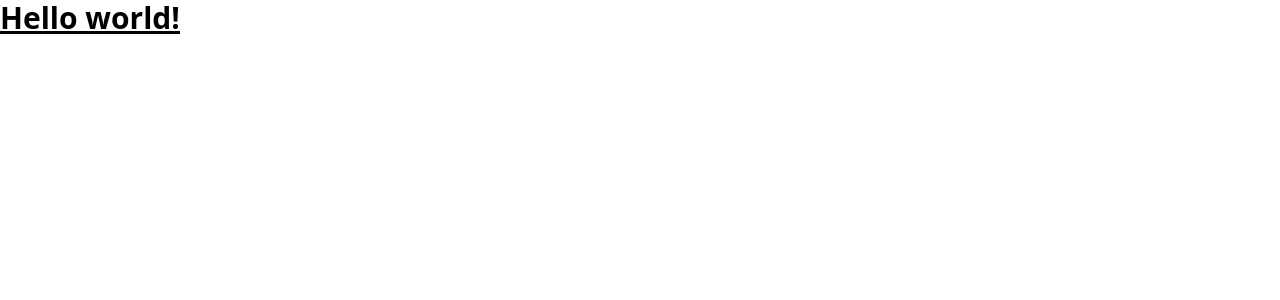
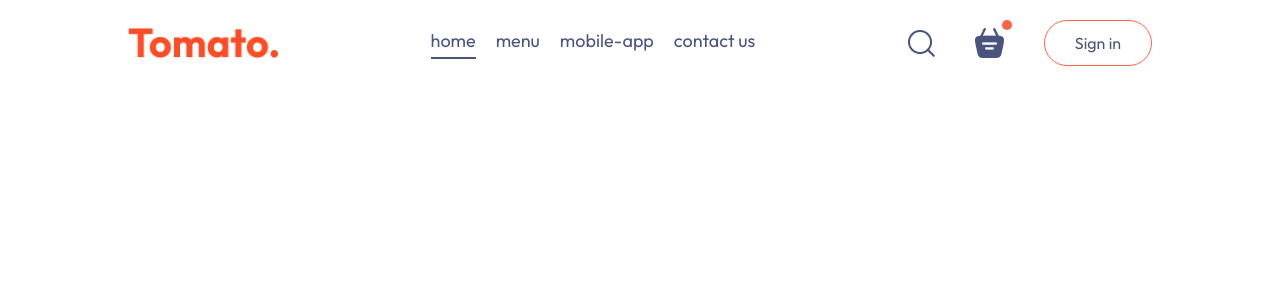
Before and after one commit to EvelinAlvarado/food-delivery-app-responsive, a React (Vite) app: page / in a window 1280 px wide. Shown: the top 300 px of the page. Built offline with nearby package versions, Linux system fonts and the light colour scheme.

Commit message:
Added NavBar component

```diff
--- a/index.html
+++ b/index.html
@@ -4,6 +4,13 @@
     <meta charset="UTF-8" />
     <link rel="icon" type="image/svg+xml" href="/vite.svg" />
     <meta name="viewport" content="width=device-width, initial-scale=1.0" />
+    <!-- fonts -->
+    <link rel="preconnect" href="https://fonts.googleapis.com" />
+    <link rel="preconnect" href="https://fonts.gstatic.com" crossorigin />
+    <link
+      href="https://fonts.googleapis.com/css2?family=Outfit:wght@100..900&display=swap"
+      rel="stylesheet"
+    />
     <title>Food Delivery</title>
   </head>
   <body class="min-h-screen">
--- a/src/App.jsx
+++ b/src/App.jsx
@@ -1,5 +1,11 @@
+import { NavBar } from "./components/NavBar/NavBar";
+
 function App() {
-  return <h1 className="text-3xl font-bold underline">Hello world!</h1>;
+  return (
+    <div className="w-4/5 xl:max-w-7xl mx-auto font-Outfit">
+      <NavBar />
+    </div>
+  );
 }
 
 export default App;
--- a/src/components/NavBar/NavBar.jsx
+++ b/src/components/NavBar/NavBar.jsx
@@ -0,0 +1,57 @@
+import { useState } from "react";
+import { assets } from "../../assets/image/assets.js";
+
+export const NavBar = () => {
+  const [menu, setMenu] = useState("home");
+
+  const active = "pb-[2px] border-b-2 border-solid border-Very-dark-grayish";
+
+  return (
+    <div className="py-5 px-0 flex justify-between items-center ">
+      {" "}
+      {/* navbar */}
+      <img className="w-[150px]" src={assets.logo} alt="Logo" />
+      {/* logo */}
+      <ul className="flex gap-5 text-lg text-Very-dark-grayish ">
+        {/* navbar-menu */}
+        <li
+          onClick={() => setMenu("home")}
+          className={`${menu === "home" ? active : ""} cursor-pointer`}
+        >
+          home
+        </li>
+        <li
+          onClick={() => setMenu("menu")}
+          className={`${menu === "menu" ? active : ""} cursor-pointer`}
+        >
+          menu
+        </li>
+        <li
+          onClick={() => setMenu("mobile-app")}
+          className={`${menu === "mobile-app" ? active : ""} cursor-pointer`}
+        >
+          mobile-app
+        </li>
+        <li
+          onClick={() => setMenu("contact-us")}
+          className={`${menu === "contact-us" ? active : ""} cursor-pointer`}
+        >
+          contact us
+        </li>
+      </ul>
+      <div className="flex items-center gap-10">
+        {/* navbar-right */}
+        <img src={assets.search_icon} alt="" />
+        <div className="relative">
+          {/* navbar-search-icon */}
+          <img src={assets.basket_icon} alt="" />
+          <div className="absolute min-w-[10px] min-h-[10px] bg-tomato rounded-[5px] top-[-8px] right-[-8px]"></div>
+          {/* dot */}
+        </div>
+        <button className="text-base text-Very-dark-grayish border-solid border-[1px] border-tomato py-[10px] px-[30px] rounded-[50px] cursor-pointer hover:bg-lighter-tomato transition duration-300">
+          Sign in
+        </button>
+      </div>
+    </div>
+  );
+};
--- a/tailwind.config.js
+++ b/tailwind.config.js
@@ -2,7 +2,16 @@
 export default {
   content: ["./index.html", "./src/**/*.{js,ts,jsx,tsx}"],
   theme: {
-    extend: {},
+    extend: {
+      colors: {
+        "Very-dark-grayish": "#49557e",
+        "lighter-tomato": "#fff4f2",
+        tomato: "#ff6347",
+      },
+      fontFamily: {
+        Outfit: ["Outfit", "sans-serif"],
+      },
+    },
   },
   plugins: [],
 };
```
